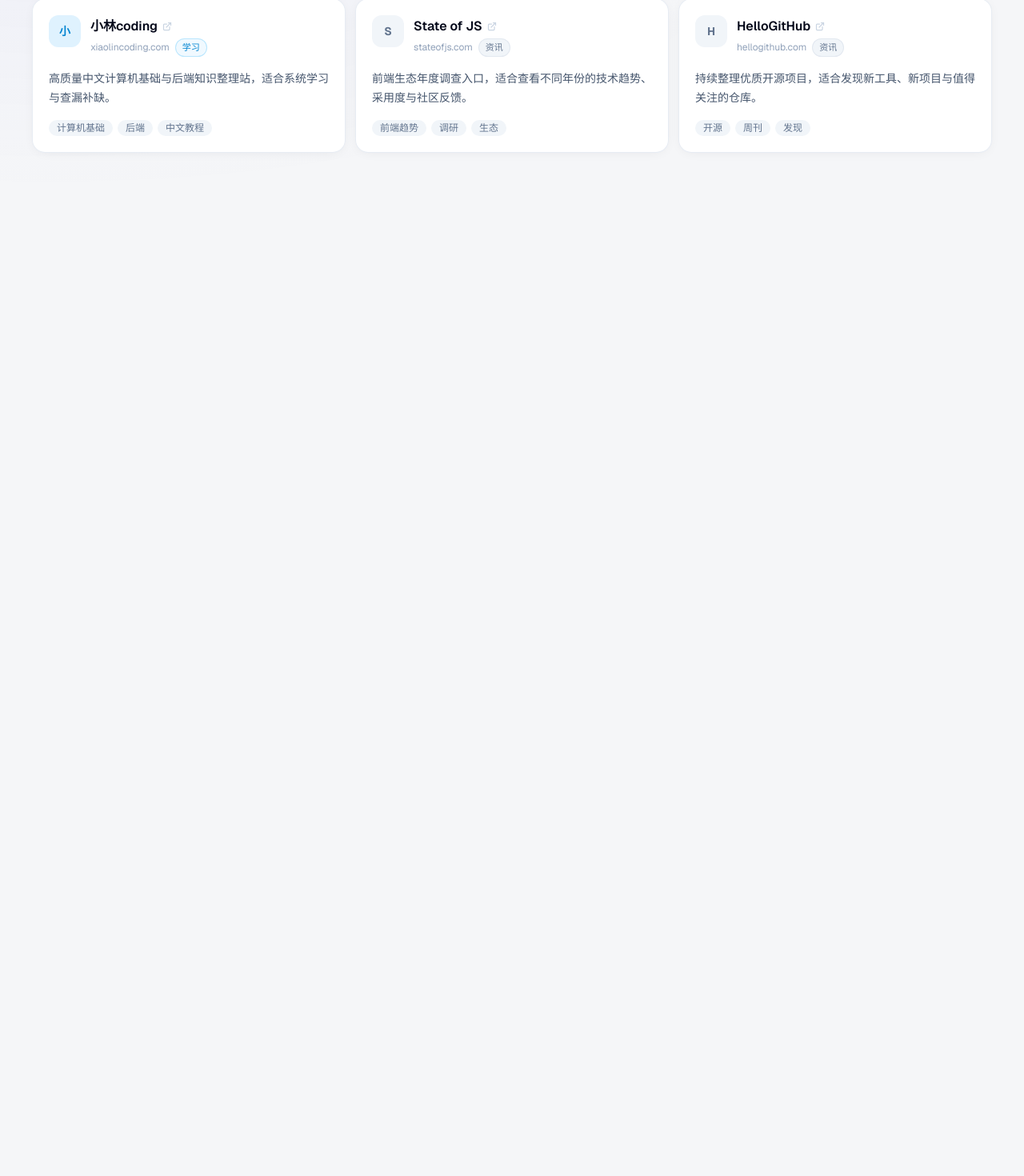
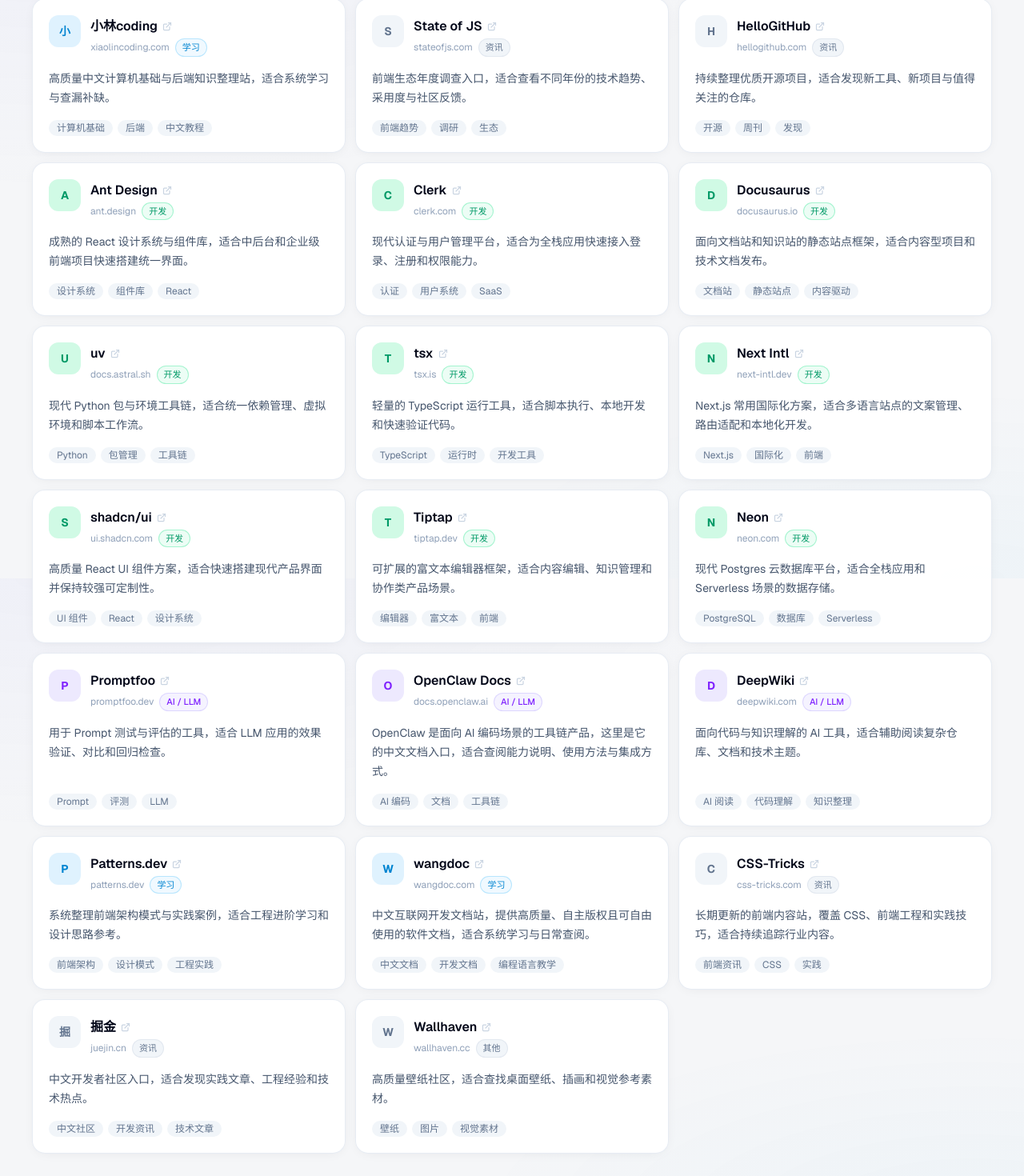
Before and after one commit to Renouc/site-atlas, a Next.js app: page / in a window 1280 px wide. Shown: the part 2477-3947 px from the top of the page at 80% size. Before the commit the page ends 2716 px from the top, so only its background shows below. Built offline with nearby package versions, Linux system fonts and the light colour scheme.

Commit message:
feat: 🐻 新增站点数据

```diff
--- a/data/sites.ts
+++ b/data/sites.ts
@@ -361,4 +361,174 @@
     sortOrder: 360,
     status: "active",
   },
+  {
+    id: "ant-design",
+    name: "Ant Design",
+    url: "https://ant.design/",
+    description: "成熟的 React 设计系统与组件库，适合中后台和企业级前端项目快速搭建统一界面。",
+    category: "开发",
+    tags: ["设计系统", "组件库", "React"],
+    sortOrder: 370,
+    status: "active",
+  },
+  {
+    id: "clerk",
+    name: "Clerk",
+    url: "https://clerk.com/",
+    description: "现代认证与用户管理平台，适合为全栈应用快速接入登录、注册和权限能力。",
+    category: "开发",
+    tags: ["认证", "用户系统", "SaaS"],
+    sortOrder: 380,
+    status: "active",
+  },
+  {
+    id: "docusaurus",
+    name: "Docusaurus",
+    url: "https://docusaurus.io/zh-CN/",
+    description: "面向文档站和知识站的静态站点框架，适合内容型项目和技术文档发布。",
+    category: "开发",
+    tags: ["文档站", "静态站点", "内容驱动"],
+    sortOrder: 390,
+    status: "active",
+  },
+  {
+    id: "uv",
+    name: "uv",
+    url: "https://docs.astral.sh/uv/",
+    description: "现代 Python 包与环境工具链，适合统一依赖管理、虚拟环境和脚本工作流。",
+    category: "开发",
+    tags: ["Python", "包管理", "工具链"],
+    sortOrder: 400,
+    status: "active",
+  },
+  {
+    id: "tsx",
+    name: "tsx",
+    url: "https://tsx.is/",
+    description: "轻量的 TypeScript 运行工具，适合脚本执行、本地开发和快速验证代码。",
+    category: "开发",
+    tags: ["TypeScript", "运行时", "开发工具"],
+    sortOrder: 410,
+    status: "active",
+  },
+  {
+    id: "next-intl",
+    name: "Next Intl",
+    url: "https://next-intl.dev/",
+    description: "Next.js 常用国际化方案，适合多语言站点的文案管理、路由适配和本地化开发。",
+    category: "开发",
+    tags: ["Next.js", "国际化", "前端"],
+    sortOrder: 420,
+    status: "active",
+  },
+  {
+    id: "shadcn-ui",
+    name: "shadcn/ui",
+    url: "https://ui.shadcn.com/",
+    description: "高质量 React UI 组件方案，适合快速搭建现代产品界面并保持较强可定制性。",
+    category: "开发",
+    tags: ["UI 组件", "React", "设计系统"],
+    sortOrder: 430,
+    status: "active",
+  },
+  {
+    id: "tiptap",
+    name: "Tiptap",
+    url: "https://tiptap.dev/",
+    description: "可扩展的富文本编辑器框架，适合内容编辑、知识管理和协作类产品场景。",
+    category: "开发",
+    tags: ["编辑器", "富文本", "前端"],
+    sortOrder: 440,
+    status: "active",
+  },
+  {
+    id: "neon",
+    name: "Neon",
+    url: "https://neon.com/",
+    description: "现代 Postgres 云数据库平台，适合全栈应用和 Serverless 场景的数据存储。",
+    category: "开发",
+    tags: ["PostgreSQL", "数据库", "Serverless"],
+    sortOrder: 450,
+    status: "active",
+  },
+  {
+    id: "promptfoo",
+    name: "Promptfoo",
+    url: "https://www.promptfoo.dev/",
+    description: "用于 Prompt 测试与评估的工具，适合 LLM 应用的效果验证、对比和回归检查。",
+    category: "AI / LLM",
+    tags: ["Prompt", "评测", "LLM"],
+    sortOrder: 460,
+    status: "active",
+  },
+  {
+    id: "openclaw-docs",
+    name: "OpenClaw Docs",
+    url: "https://docs.openclaw.ai/zh-CN",
+    description: "OpenClaw 是面向 AI 编码场景的工具链产品，这里是它的中文文档入口，适合查阅能力说明、使用方法与集成方式。",
+    category: "AI / LLM",
+    tags: ["AI 编码", "文档", "工具链"],
+    sortOrder: 470,
+    status: "active",
+  },
+  {
+    id: "deepwiki",
+    name: "DeepWiki",
+    url: "https://deepwiki.com/",
+    description: "面向代码与知识理解的 AI 工具，适合辅助阅读复杂仓库、文档和技术主题。",
+    category: "AI / LLM",
+    tags: ["AI 阅读", "代码理解", "知识整理"],
+    sortOrder: 480,
+    status: "active",
+  },
+  {
+    id: "patterns-dev",
+    name: "Patterns.dev",
+    url: "https://www.patterns.dev/",
+    description: "系统整理前端架构模式与实践案例，适合工程进阶学习和设计思路参考。",
+    category: "学习",
+    tags: ["前端架构", "设计模式", "工程实践"],
+    sortOrder: 490,
+    status: "active",
+  },
+  {
+    id: "wangdoc",
+    name: "wangdoc",
+    url: "https://wangdoc.com/",
+    description: "中文互联网开发文档站，提供高质量、自主版权且可自由使用的软件文档，适合系统学习与日常查阅。",
+    category: "学习",
+    tags: ["中文文档", "开发文档", "编程语言教学"],
+    sortOrder: 500,
+    status: "active",
+  },
+  {
+    id: "css-tricks",
+    name: "CSS-Tricks",
+    url: "https://css-tricks.com/",
+    description: "长期更新的前端内容站，覆盖 CSS、前端工程和实践技巧，适合持续追踪行业内容。",
+    category: "资讯",
+    tags: ["前端资讯", "CSS", "实践"],
+    sortOrder: 510,
+    status: "active",
+  },
+  {
+    id: "juejin",
+    name: "掘金",
+    url: "https://juejin.cn/",
+    description: "中文开发者社区入口，适合发现实践文章、工程经验和技术热点。",
+    category: "资讯",
+    tags: ["中文社区", "开发资讯", "技术文章"],
+    sortOrder: 520,
+    status: "active",
+  },
+  {
+    id: "wallhaven",
+    name: "Wallhaven",
+    url: "https://wallhaven.cc/",
+    description: "高质量壁纸社区，适合查找桌面壁纸、插画和视觉参考素材。",
+    category: "其他",
+    tags: ["壁纸", "图片", "视觉素材"],
+    sortOrder: 530,
+    status: "active",
+  },
 ];
```
